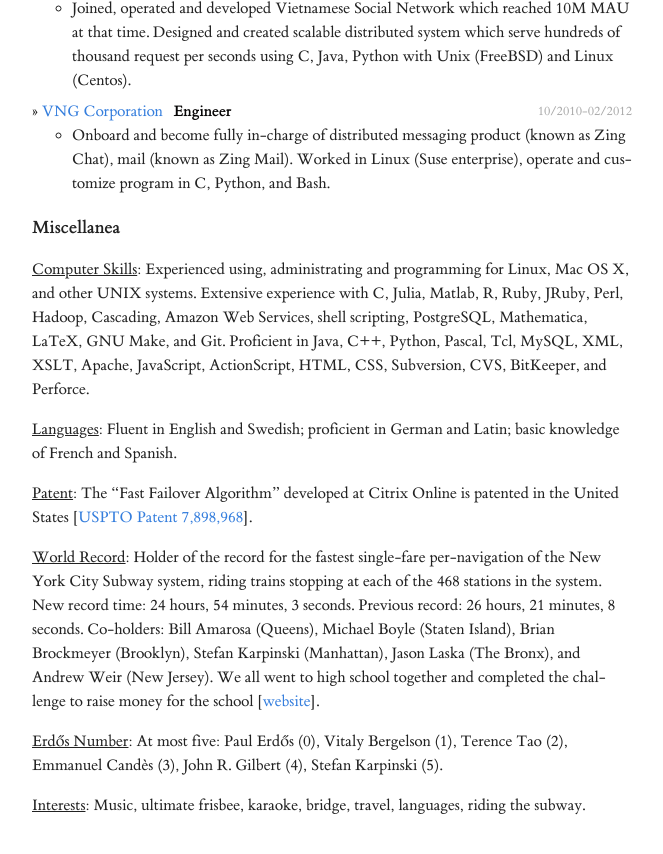
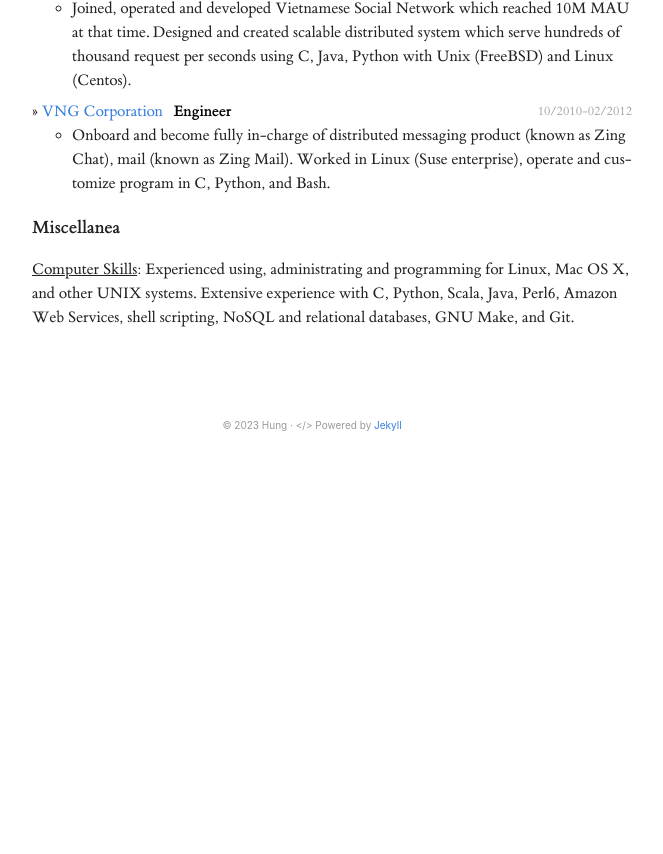
Before and after one commit to whatvn/whatvn.github.io, a Jekyll site: the page built from resume/index.html, in a window 1280 px wide and 900 px high, scrolled down 1051 px. Shown: the top 854 px of the window, without its empty margins (328-991 px from the left). Built offline with Jekyll 4.4.1, drawn with Linux system fonts in a browser that asks for light colours; nearby versions of some CDN libraries; after the commit the page ends 1500 px from its top, so only the background shows below that.

Commit message:
update work

```diff
--- a/_includes/work.html
+++ b/_includes/work.html
@@ -13,21 +13,5 @@
     <h3>Miscellanea</h3>
     <div class="work-content">
     <p><u>Computer Skills</u>:
-        Experienced using, administrating and programming for Linux, Mac OS X, and other UNIX systems. Extensive experience with C, Julia, Matlab, R, Ruby, JRuby, Perl, Hadoop, Cascading, Amazon Web Services, shell scripting, PostgreSQL, Mathematica, LaTeX, GNU Make, and Git. Proficient in Java, C++, Python, Pascal, Tcl, MySQL, XML, XSLT, Apache, JavaScript, ActionScript, HTML, CSS, Subversion, CVS, BitKeeper, and Perforce.
-
-    <p><u>Languages</u>:
-        Fluent in English and Swedish; proficient in German and Latin; basic knowledge of French and Spanish.
-
-    <p><u>Patent</u>:
-        The &ldquo;Fast Failover Algorithm&rdquo; developed at Citrix Online is patented in the United States [<a href="http://patft.uspto.gov/netacgi/nph-Parser?Sect1=PTO2&amp;Sect2=HITOFF&amp;p=1&amp;u=%2Fnetahtml%2FPTO%2Fsearch-bool.html&amp;r=16&amp;f=G&amp;l=50&amp;co1=AND&amp;d=PTXT&amp;s1=20110301.PD.&amp;s2=%28FL.ASST.%29&amp;OS=ISD/03/01/2011+AND+AS/FL&amp;RS=ISD/03/01/2011+AND+AS/FL" target="_blank">USPTO Patent 7,898,968</a>].
-
-    <p><u>World Record</u>:
-        Holder of the record for the fastest single-fare per-navigation of the New York City Subway system, riding trains stopping at each of the 468 stations in the system. New record time: 24 hours, 54 minutes, 3 seconds. Previous record: 26 hours, 21 minutes, 8 seconds. Co-holders: Bill Amarosa (Queens), Michael Boyle (Staten Island), Brian Brockmeyer (Brooklyn), Stefan Karpinski (Manhattan), Jason Laska (The Bronx), and Andrew Weir (New Jersey). We all went to high school together and completed the challenge to raise money for the school [<a href="http://rapidtransitchallenge.com/" target="_blank">website</a>].
-
-    <p><u>Erdős Number</u>:
-        At most five: Paul Erdős (0), Vitaly Bergelson (1), Terence Tao (2), Emmanuel Candès (3), John R. Gilbert (4), Stefan Karpinski (5).
-
-    <p><u>Interests</u>:
-        Music, ultimate frisbee, karaoke, bridge, travel, languages, riding the subway.
-    </div>
+        Experienced using, administrating and programming for Linux, Mac OS X, and other UNIX systems. Extensive experience with C, Python, Scala, Java, Perl6, Amazon Web Services, shell scripting, NoSQL and relational databases, GNU Make, and Git.
 </ul>
```
